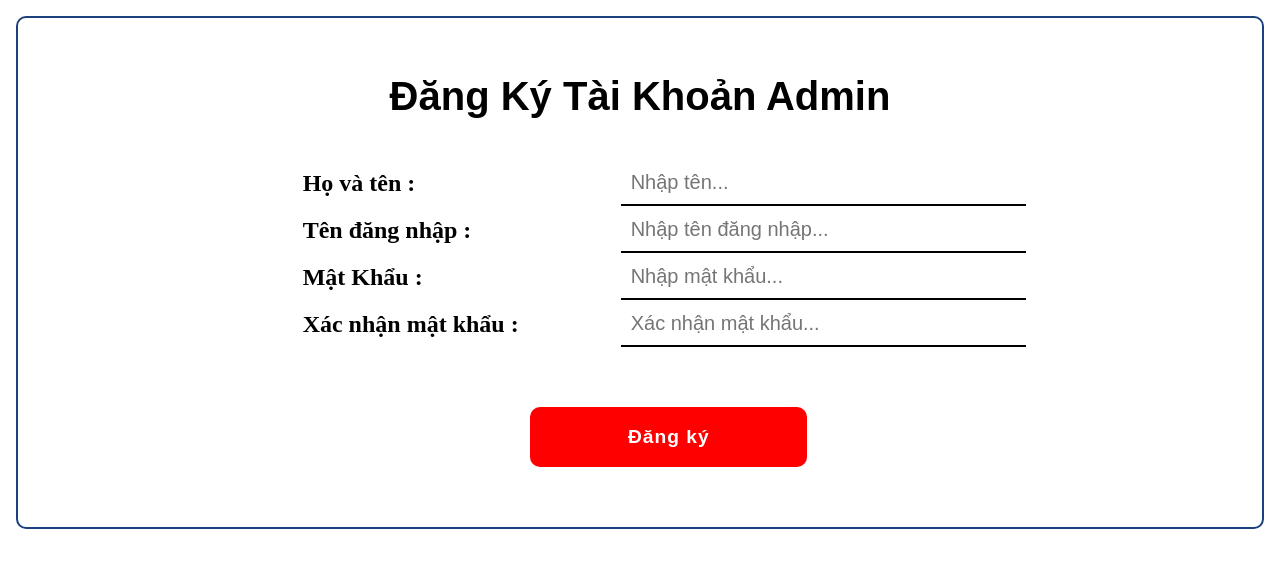
After one commit to VolknerThanh/Project-2, a PHP site: the page made by Project 2.0.1/admin/login.php in a window 1280 px wide. The commit adds this page. Shown: the top 568 px of the page. Run offline with PHP 8.4, Linux system fonts and the light colour scheme; data that the repository does not hold is empty; some libraries are stand-ins or nearby versions.

Commit message:
Add files via upload

```diff
--- /dev/null
+++ b/Project 2.0.1/admin/login.php
@@ -0,0 +1,112 @@
+<?php
+session_start();
+
+
+include("../db/database.php");
+
+if( !empty($_POST['username']) && !empty($_POST['password']) ){
+	$username = $_POST['username'];
+	$password = $_POST['password'];
+
+	if(CheckAccount($username, $password) == "false")
+		echo CheckAccount($username, $password);
+	else{
+
+		$_SESSION['username'] = $username;
+		echo CheckAccount($username, $password);
+	}
+	die();
+}
+?>
+
+
+
+<!DOCTYPE html>
+<html>
+<head>
+	<meta charset="utf-8">
+	<meta http-equiv="X-UA-Compatible" content="IE=edge">
+	<title>Đăng Nhập</title>
+	<link rel="stylesheet" href="../layout/styles.css">
+	<link rel="stylesheet" href="../layout/main.css">
+	<script src="../lib/jquery-3.2.1.min.js"></script>
+	<script src="../lib/scripts.js"></script>
+</head>
+<body>
+
+
+
+	<div class="login-container">
+		<?php
+
+			$query = "SELECT * FROM account";
+			$stmt = $conn->prepare($query);
+			$stmt->execute();
+			$res = $stmt->get_result();
+
+			if($res->num_rows == 0) {
+		?>
+
+			<h1 class="container-title">Đăng Ký Tài Khoản Admin</h1>
+
+
+				<table class="signup-form">
+					<tbody>
+						<tr>
+							<td><label>Họ và tên : </label></td>
+							<td><input type="text" name="names-input" class="names-input UserInfo" placeholder="Nhập tên..."></td>
+						</tr>
+						<tr>
+							<td><label>Tên đăng nhập : </label></td>
+							<td><input type="text" name="username-input" class="username-input UserInfo" placeholder="Nhập tên đăng nhập..."></td>
+						</tr>
+						<tr>
+							<td><label>Mật Khẩu : </label></td>
+							<td><input type="password" name="password-input" class="password-input UserInfo" placeholder="Nhập mật khẩu..."></td>
+						</tr>
+						<tr>
+							<td><label>Xác nhận mật khẩu : </label></td>
+							<td><input type="password" name="confirm-password-input" class="confirm-password-input UserInfo" placeholder="Xác nhận mật khẩu..."></td>
+						</tr>
+						<tr>
+							<td></td>
+							<td><div class="btn btn-signup">Đăng ký</div></td>
+						</tr>
+					</tbody>
+				</table>
+
+
+
+		<?php
+			} else {
+		?>
+
+			<h1 class="container-title">Đăng Nhập Tài Khoản Admin</h1>
+
+			<table class="login-form">
+				<tbody>
+					<tr>
+						<td><label>Tên đăng nhập : </label></td>
+						<td><input type="text" name="username-login" class="username-login UserInfo" placeholder="Nhập tên đăng nhập..."></td>
+					</tr>
+					<tr>
+						<td><label>Mật Khẩu : </label></td>
+						<td><input type="password" name="password-login" class="password-login UserInfo" placeholder="Nhập mật khẩu..."></td>
+					</tr>
+					<tr>
+					</tr>
+						<td></td>
+						<td><div class="btn btn-login">Đăng nhập</div></td>
+				</tbody>
+			</table>
+
+		<?php
+			}
+		?>
+
+	</div>
+
+
+
+</body>
+</html>
--- /dev/null
+++ b/Project 2.0.1/layout/main.css
@@ -0,0 +1,28 @@
+* {
+	margin: 0;
+	padding: 0;
+}
+.login-form, .signup-form{
+	position: relative;
+	left: 22%;
+	margin-bottom: 2em;
+}
+label{
+	font-size: 150%;
+	font-weight: 700;
+	float: left;
+}
+.UserInfo{
+	width: 100%;
+	font-size: 20px;
+	padding: 0.5em;
+	margin-left: 5em;
+	outline: none;
+	user-select: none;
+	border: none;
+	border-bottom: 2px solid black;
+}
+.btn-login, .btn-signup{
+	width: 50%;
+	margin-top: 3em;
+}
--- a/Project 2.0.1/layout/styles.css
+++ b/Project 2.0.1/layout/styles.css
@@ -5,7 +5,7 @@
 }
 
 /* SAME PROPERTIES */
-.methods-container, .foods-container, .details-container{
+.login-container, .methods-container, .foods-container, .details-container{
 	border-radius: 10px;
 	border: 2px solid #1c417c;
 	text-align: center;
@@ -16,6 +16,7 @@
 	font-family: sans-serif;
 	font-size: 250%;
 	margin: 1em 0;
+	text-align: center;
 }
 .foods-item, .methods-item{
 	font-size: 250%;
--- a/Project 2.0.1/lib/scripts.js
+++ b/Project 2.0.1/lib/scripts.js
@@ -2,24 +2,60 @@ function RedirectToDetail(idfood) {
 	var link = "Details.php?idfood=" + idfood;
 	location.href = link;
 }
-/*
 $(document).ready(function() {
-	    $('.btn-calc').click(function() {
-		var value = $('#input-quantity').val();
-		$.ajax({
-			url: 'xuly.php',
-			type: 'POST',
-			data: {quantity: value},
-		})
-		.done(function() {
-			console.log("success");
-		});
 
+	$('.btn-login').click(function() {
+		var username = $('.username-login').val().trim();
+		var pass = $('.password-login').val().trim();
+		if(username == "" || pass == "")
+			alert("Hãy điền đầy đủ thông tin !");
+		else{
+			$.ajax({
+				url: '../admin/login.php',
+				type: 'POST',
+				data: {
+					username: username,
+					password: pass
+				},
+			})
+			.done(function(res) {
+				alert(res);
+				if(res == "false")
+					alert("Tên tài khoản hoặc mật khẩu sai !");
+				else{
+					alert("Đăng nhập thành công !");
+
+					location.href = "admin.php";
+				}
+			});
+
+		}
 	});
 
-	$('#input-quantity').keyup(function(event) {
-		var value = $('#input-quantity').val();
-		$('.display-quantity').text(<?php ?>)
+	$('.btn-signup').click(function() {
+		var names = $('.names-input').val().trim();
+		var username = $('.username-input').val().trim();
+		var pass = $('.password-input').val().trim();
+		var confirm_pass = $('.confirm-password-input').val().trim();
+		if(names == "" || username == "" || pass == "")
+			alert("Hãy điền đầy đủ thông tin !");
+		else if(pass != confirm_pass)
+			alert("Xin xác nhận lại mật khẩu !");
+		else{
+			$.ajax({
+				url: '../xuly.php',
+				type: 'POST',
+				data: {
+					name : names,
+					username : username,
+					password : pass
+				},
+			})
+			.done(function() {
+				alert('Đăng ký tài khoản thành công !');
+				location.href = "admin.php";
+			});
+
+		}
 	});
 });
-*/
```
Also changed, not shown: Project 2.0.1/admin/admin.php (added, +20 -0 lines), Project 2.0.1/db/database.php (+49 -0 lines), Project 2.0.1/db/database.sql (added, +97 -0 lines), Project 2.0.1/xuly.php (added, +18 -0 lines).
